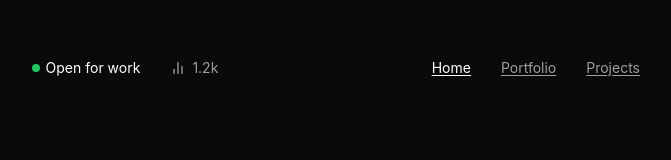
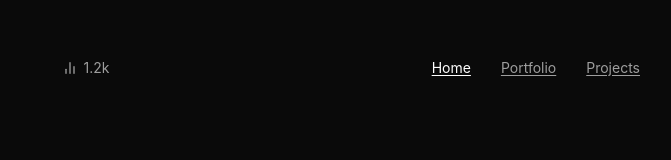
Before and after one commit to eudisalvz/portfolio-claude, a Next.js app: page / in a window 1280 px wide. Shown: the top 160 px of the page, without its empty margins (582-1253 px from the left). Built offline with nearby package versions, Linux system fonts and the light colour scheme; a web font is replaced by a local one.

Commit message:
fix: remove Open for work badge

```diff
--- a/app/components/MobileHeader.tsx
+++ b/app/components/MobileHeader.tsx
@@ -35,8 +35,6 @@ export default function MobileHeader() {
           <div>
             <div style={{ display: "flex", alignItems: "center", gap: "8px" }}>
               <span style={{ color: "#fff", fontSize: 14, fontWeight: 500, lineHeight: "20px" }}>Eudis Alvarez</span>
-              <span className="animate-pulse-dot" style={{ width: 7, height: 7, borderRadius: "50%", background: "#22C55E", display: "inline-block", flexShrink: 0 }} />
-              <span style={{ color: "#fff", fontSize: "var(--fs-body)", lineHeight: "20px" }}>Open for work</span>
             </div>
             <span style={{ color: "#9E9E9E", fontSize: "var(--fs-body)", lineHeight: "20px", display: "block" }}>UI / UX Designer · Lawyer</span>
           </div>
--- a/app/page.tsx
+++ b/app/page.tsx
@@ -62,8 +62,6 @@ export default function Home() {
             <div className="desktop-topbar">
               <div style={{ display: "flex", alignItems: "center", gap: "30px" }}>
                 <div style={{ display: "flex", alignItems: "center", gap: "6px" }}>
-                  <span className="animate-pulse-dot" style={{ width: 8, height: 8, borderRadius: "50%", background: "#22C55E", display: "inline-block", flexShrink: 0 }} />
-                  <span style={{ color: "#fff", fontSize: "var(--fs-body)" }}>Open for work</span>
                 </div>
                 <div style={{ display: "flex", alignItems: "center", gap: "6px" }}>
                   <svg width="16" height="16" viewBox="0 0 24 24" fill="none" stroke="#9E9E9E" strokeWidth="2" strokeLinecap="round" strokeLinejoin="round">
```
